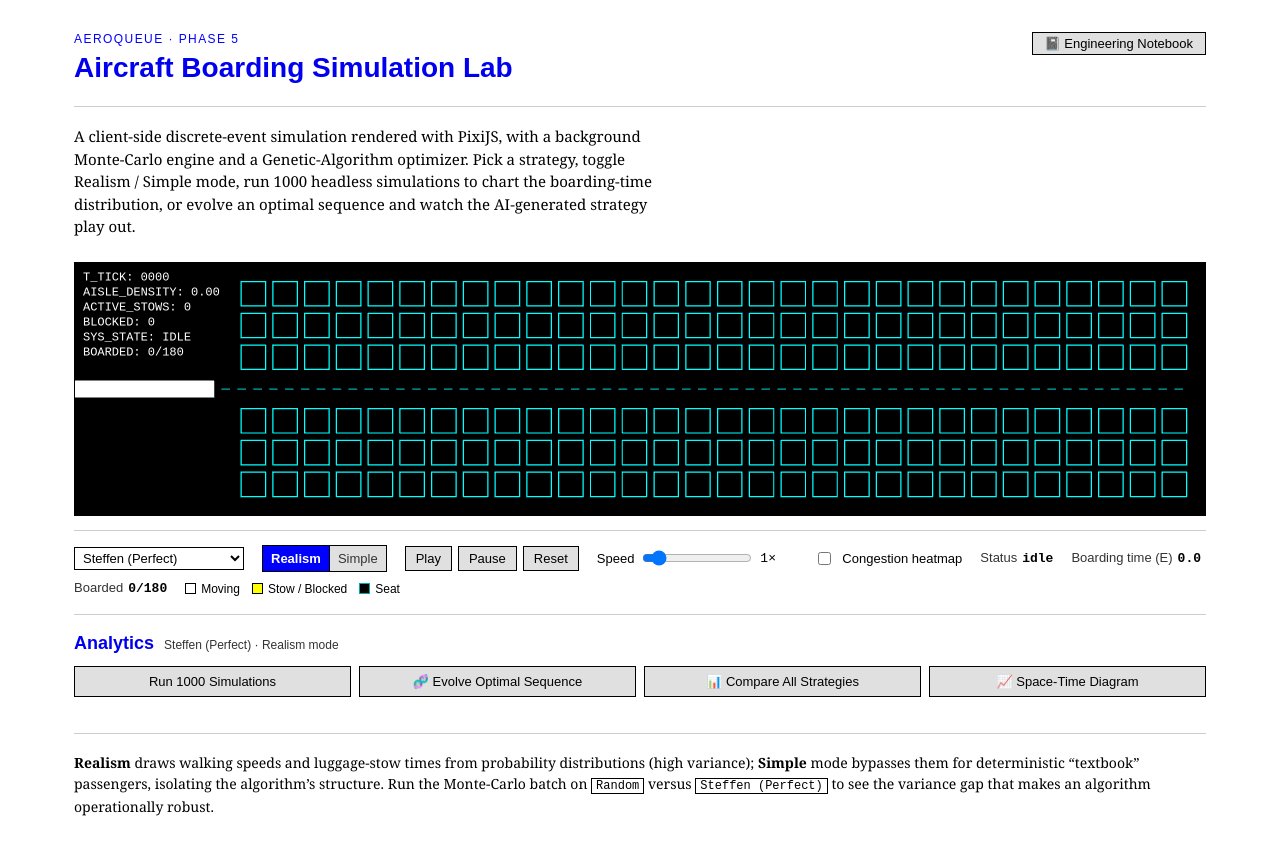
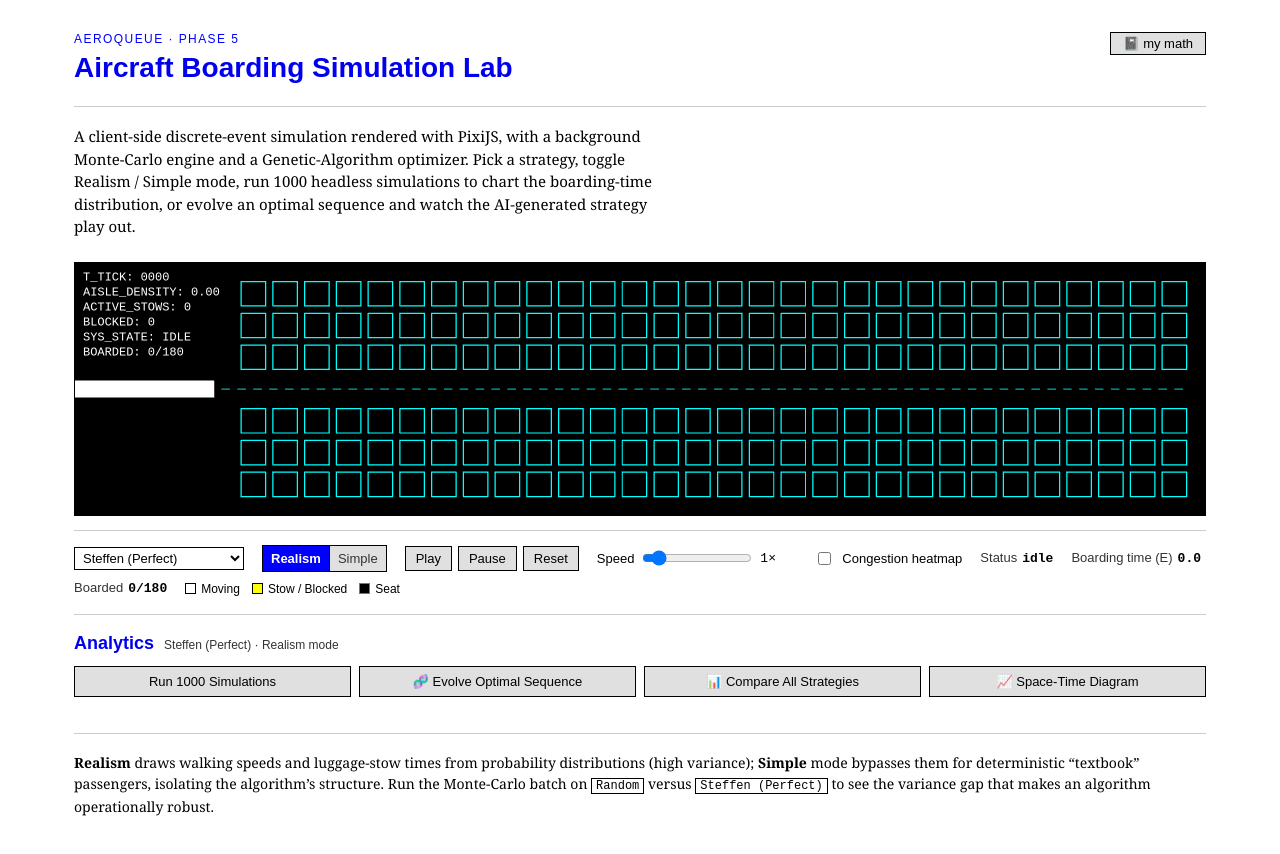
Before and after one commit to sheeaan/AeroQueue, a Next.js app: page / in a window 1280 px wide. Shown: the top 854 px of the page. Built offline with nearby package versions, Linux system fonts and the light colour scheme.

Commit message:
Rename Engineering Notebook to 'my math'

```diff
--- a/src/components/EngineeringNotebook.tsx
+++ b/src/components/EngineeringNotebook.tsx
@@ -30,7 +30,7 @@ export function EngineeringNotebook() {
   return (
     <>
       <button className="notebook-button secondary" onClick={() => setOpen(true)}>
-        📓 Engineering Notebook
+        📓 my math
       </button>
 
       {open && (
@@ -39,11 +39,11 @@ export function EngineeringNotebook() {
             className="modal"
             role="dialog"
             aria-modal="true"
-            aria-label="Engineering Notebook"
+            aria-label="my math"
             onClick={(e) => e.stopPropagation()}
           >
             <header className="modal-header">
-              <h2>Engineering Notebook</h2>
+              <h2>my math</h2>
               <button className="modal-close" onClick={() => setOpen(false)} aria-label="Close">
                 ✕
               </button>
```
